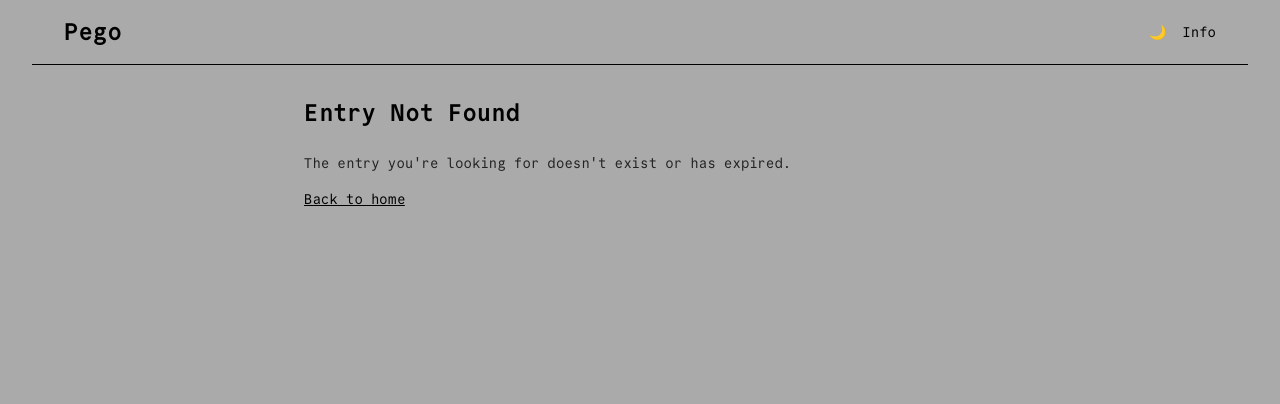
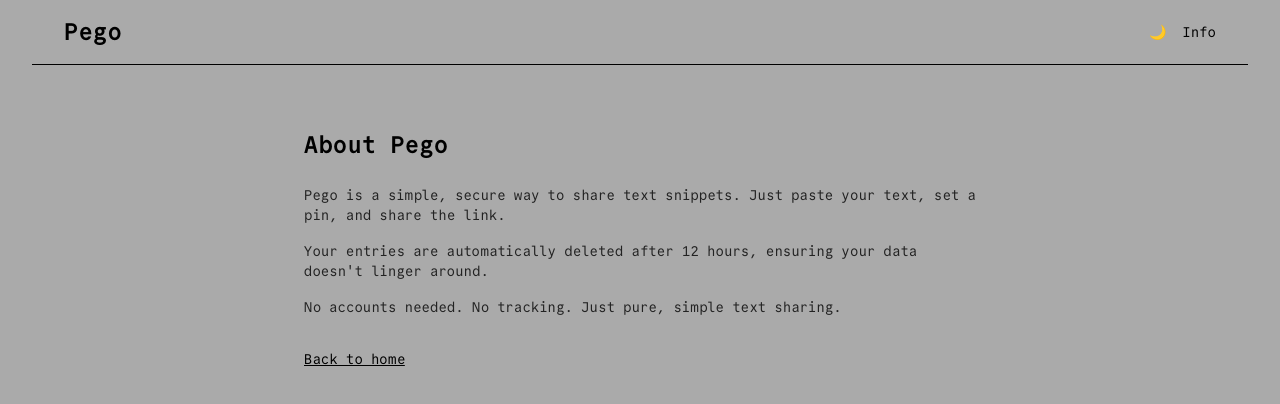
Before and after one commit to xyberty/snapbin, a SvelteKit app: page /info in a window 1280 px wide. Before the commit this address had no page. Shown: the top 404 px of the page. Built offline with nearby package versions, Linux system fonts and the light colour scheme.

Commit message:
feat: Add info page to briefly describe the app main purpose

```diff
--- /dev/null
+++ b/src/routes/info/+page.svelte
@@ -0,0 +1,23 @@
+<script lang="ts">
+    // No props needed for this page
+</script>
+
+<div class="mx-auto mt-8 flex flex-col w-full max-w-2xl">
+    <h1 class="text-2xl font-bold mb-6 text-grape dark:text-light-grape">About Pego</h1>
+
+    <div class="space-y-4 text-grape/80 dark:text-light-grape/80">
+        <p>
+            Pego is a simple, secure way to share text snippets. Just paste your text, set a pin, and share the link.
+        </p>
+
+        <p>
+            Your entries are automatically deleted after 12 hours, ensuring your data doesn't linger around.
+        </p>
+
+        <p>
+            No accounts needed. No tracking. Just pure, simple text sharing.
+        </p>
+    </div>
+
+    <a href="/" class="text-grape dark:text-light-grape underline mt-8">Back to home</a>
+</div>
```
